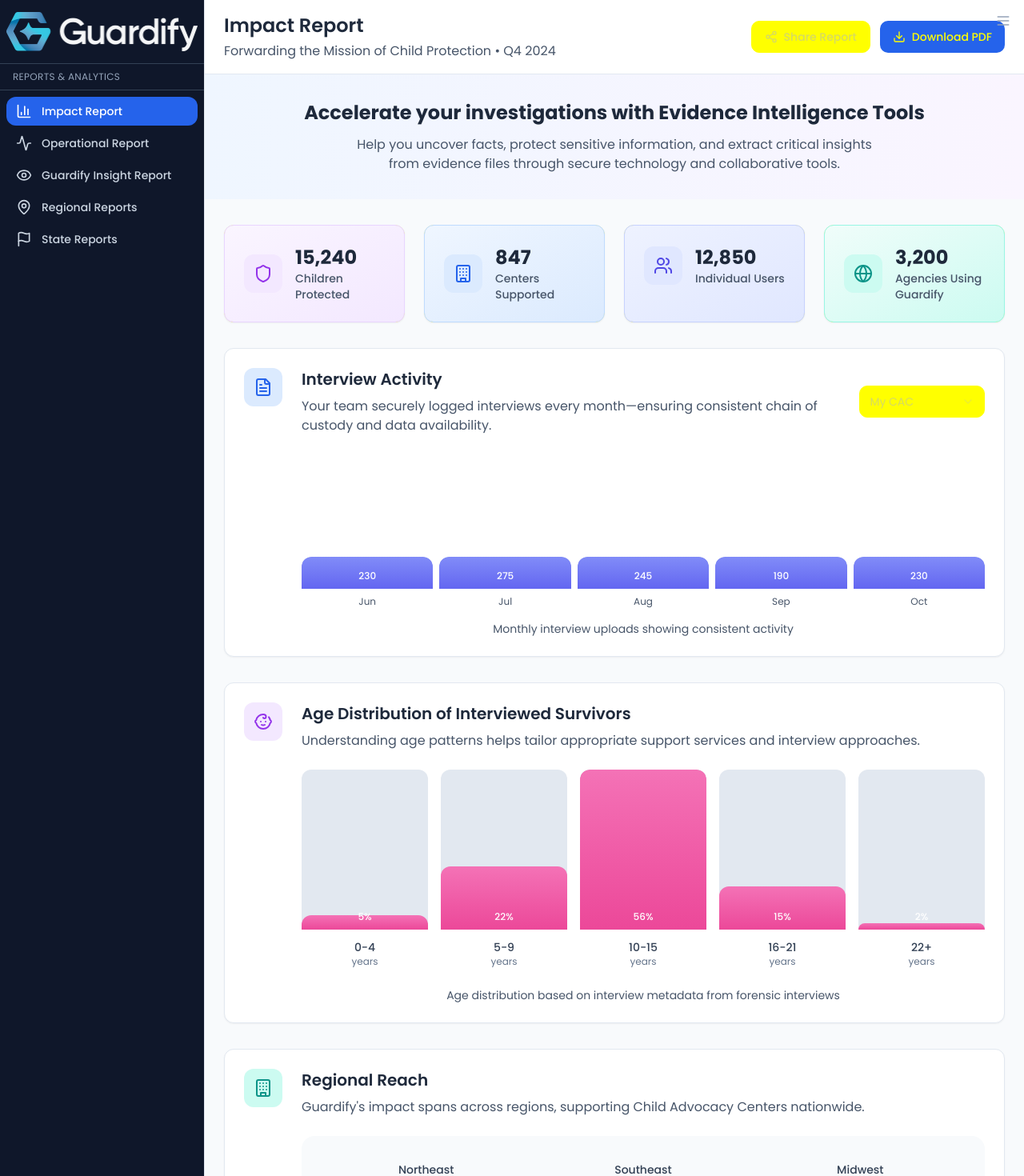
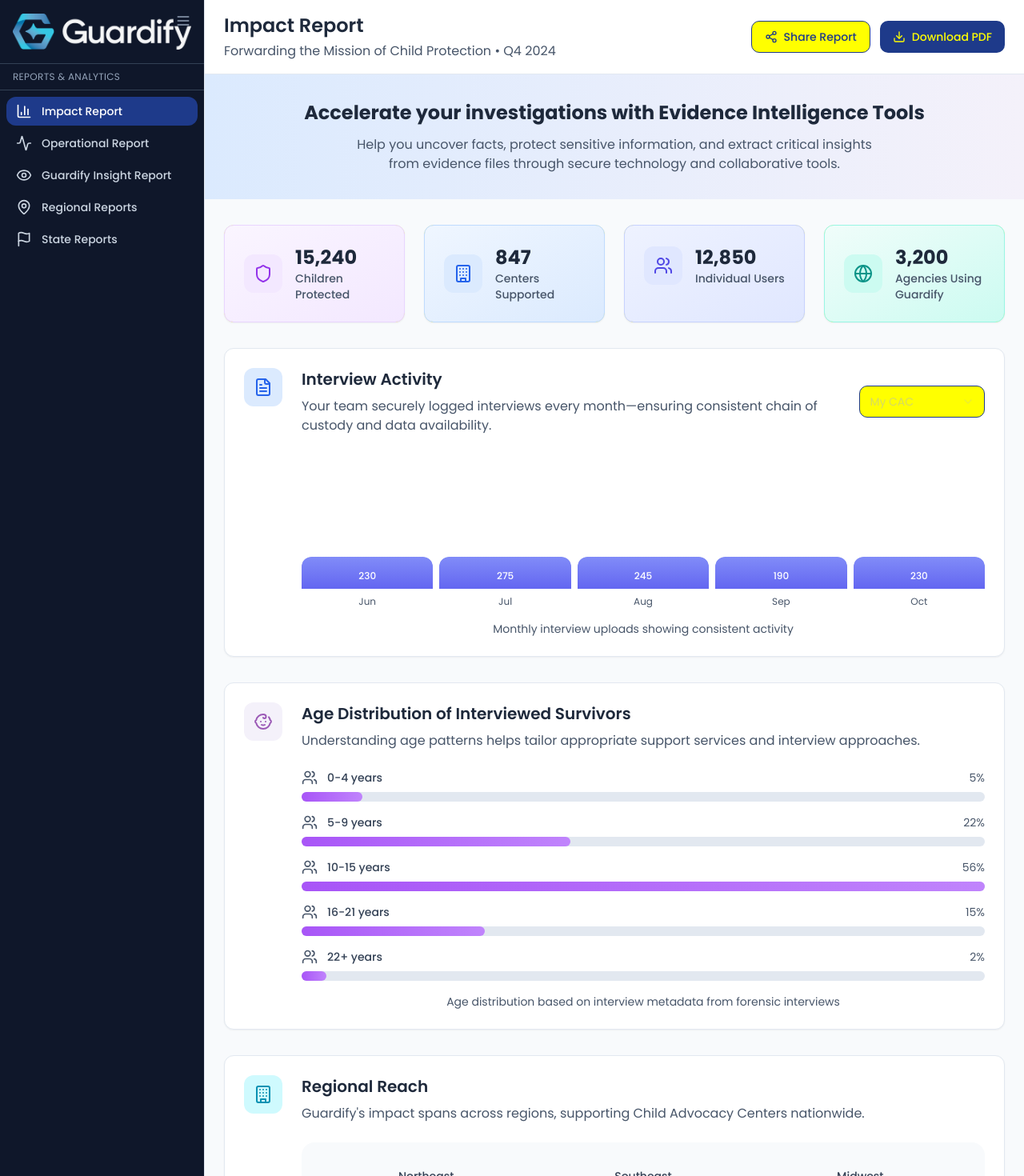
Before and after one commit to Leo-Torre5/guardify-impact-visuals, a React (Vite) app: page / in a window 1280 px wide. Shown: the top 1470 px of the page at 80% size. Built offline with nearby package versions, Linux system fonts and the light colour scheme.

Commit message:
Refactor: Update charts and color scheme
- Replaced the bar chart in the Age Distribution section with the Agency Engagement chart style.
- Updated the "Share Report" button and "My CAC" filter menu to use the brand's dark blue color.

```diff
--- a/src/components/ImpactReport.tsx
+++ b/src/components/ImpactReport.tsx
@@ -97,15 +97,15 @@ const ImpactReport = () => {
   ];
 
   return (
-    <div className="min-h-screen bg-slate-50 flex font-['Poppins',sans-serif]">
+    <div className="min-h-screen bg-slate-50 flex font-poppins">
       {/* Sidebar */}
       <div className={`${sidebarOpen ? 'w-64' : 'w-16'} transition-all duration-300 bg-slate-900 border-r border-slate-200 flex flex-col`}>
         {/* Header */}
-        <div className="h-20 flex items-center justify-center px-2 border-b border-slate-700">
+        <div className="h-20 flex items-center justify-center px-4 border-b border-slate-700 relative">
           <img
             src="/lovable-uploads/e1111ea8-8945-4c8f-9650-3ca0866a27a7.png"
-            alt="Guardify Logo"
-            className={`${sidebarOpen ? 'w-full h-16' : 'w-12 h-12'} object-contain transition-all duration-300`}
+            alt="Logo"
+            className="w-full h-12 object-contain"
           />
           <button
             onClick={() => setSidebarOpen(!sidebarOpen)}
@@ -118,7 +118,7 @@ const ImpactReport = () => {
         {/* Subtitle */}
         {sidebarOpen && (
           <div className="px-4 py-2 border-b border-slate-700">
-            <div className="text-xs text-slate-400 uppercase tracking-wide font-['Poppins',sans-serif]">Reports & Analytics</div>
+            <div className="text-xs text-slate-400 uppercase tracking-wide font-poppins">Reports & Analytics</div>
           </div>
         )}
 
@@ -127,9 +127,9 @@ const ImpactReport = () => {
           {sidebarItems.map((item, index) => (
             <div
               key={index}
-              className={`flex items-center gap-3 px-3 py-2 rounded-lg transition-colors font-['Poppins',sans-serif] ${
+              className={`flex items-center gap-3 px-3 py-2 rounded-lg transition-colors font-poppins ${
                 item.active
-                  ? 'bg-blue-600 text-white'
+                  ? 'bg-guardify-navy-blue text-white'
                   : 'text-slate-300 hover:bg-slate-800 hover:text-white'
               }`}
             >
@@ -144,7 +144,7 @@ const ImpactReport = () => {
         {/* User section */}
         {sidebarOpen && (
           <div className="p-4 border-t border-slate-700">
-            <div className="text-xs text-slate-400 font-['Poppins',sans-serif]">leo.t@guardify.com</div>
+            <div className="text-xs text-slate-400 font-poppins">leo.t@guardify.com</div>
           </div>
         )}
       </div>
@@ -155,15 +155,15 @@ const ImpactReport = () => {
         <div className="bg-white border-b border-slate-200 px-6 py-4">
           <div className="flex items-center justify-between">
             <div>
-              <h1 className="text-2xl font-semibold text-slate-800 font-['Poppins',sans-serif]">Impact Report</h1>
-              <p className="text-slate-600 mt-1 font-['Poppins',sans-serif]">Forwarding the Mission of Child Protection • Q4 2024</p>
+              <h1 className="text-2xl font-semibold text-slate-800 font-poppins">Impact Report</h1>
+              <p className="text-slate-600 mt-1 font-poppins">Forwarding the Mission of Child Protection • Q4 2024</p>
             </div>
             <div className="flex gap-3">
-              <Button variant="outline" className="flex items-center gap-2 font-['Poppins',sans-serif]">
+              <Button variant="outline" className="flex items-center gap-2 font-poppins border-guardify-navy-blue text-guardify-navy-blue hover:bg-guardify-navy-blue hover:text-white">
                 <Share2 className="w-4 h-4" />
                 Share Report
               </Button>
-              <Button className="flex items-center gap-2 bg-blue-600 hover:bg-blue-700 font-['Poppins',sans-serif]">
+              <Button className="flex items-center gap-2 bg-guardify-navy-blue hover:bg-guardify-blue font-poppins">
                 <Download className="w-4 h-4" />
                 Download PDF
               </Button>
@@ -172,12 +172,12 @@ const ImpactReport = () => {
         </div>
 
         {/* Mission Statement */}
-        <div className="px-6 py-8 bg-gradient-to-r from-blue-50 to-purple-50">
+        <div className="px-6 py-8 bg-gradient-to-r from-guardify-blue-light to-guardify-purple-light">
           <div className="text-center">
-            <h2 className="text-2xl font-bold text-slate-800 mb-3 font-['Poppins',sans-serif]">
+            <h2 className="text-2xl font-bold text-slate-800 mb-3 font-poppins">
               Accelerate your investigations with Evidence Intelligence Tools
             </h2>
-            <p className="text-slate-600 max-w-2xl mx-auto font-['Poppins',sans-serif]">
+            <p className="text-slate-600 max-w-2xl mx-auto font-poppins">
               Help you uncover facts, protect sensitive information, and extract critical insights from evidence files through secure technology and collaborative tools.
             </p>
           </div>
@@ -192,24 +192,24 @@ const ImpactReport = () => {
           {/* Interview Activity with Filter */}
           <Card className="p-6 bg-white shadow-sm border border-slate-200 rounded-xl">
             <div className="flex items-start gap-6">
-              <div className="w-12 h-12 bg-blue-100 rounded-xl flex items-center justify-center flex-shrink-0">
-                <FileText className="w-6 h-6 text-blue-600" />
+              <div className="w-12 h-12 bg-guardify-blue-light rounded-xl flex items-center justify-center flex-shrink-0">
+                <FileText className="w-6 h-6 text-guardify-blue" />
               </div>
               <div className="flex-1">
                 <div className="flex items-center justify-between mb-6">
                   <div>
-                    <h3 className="text-xl font-semibold text-slate-800 mb-2 font-['Poppins',sans-serif]">Interview Activity</h3>
-                    <p className="text-slate-600 font-['Poppins',sans-serif]">
+                    <h3 className="text-xl font-semibold text-slate-800 mb-2 font-poppins">Interview Activity</h3>
+                    <p className="text-slate-600 font-poppins">
                       Your team securely logged interviews every month—ensuring consistent chain of custody and data availability.
                     </p>
                   </div>
                   <Select value={viewFilter} onValueChange={setViewFilter}>
-                    <SelectTrigger className="w-48 font-['Poppins',sans-serif]">
+                    <SelectTrigger className="w-48 font-poppins border-guardify-navy-blue focus:ring-guardify-navy-blue">
                       <SelectValue placeholder="Select view" />
                     </SelectTrigger>
-                    <SelectContent>
-                      <SelectItem value="my-cac">My CAC</SelectItem>
-                      <SelectItem value="nationwide">Nationwide</SelectItem>
+                    <SelectContent className="bg-white border-guardify-navy-blue">
+                      <SelectItem value="my-cac" className="focus:bg-guardify-blue-light focus:text-guardify-navy-blue">My CAC</SelectItem>
+                      <SelectItem value="nationwide" className="focus:bg-guardify-blue-light focus:text-guardify-navy-blue">Nationwide</SelectItem>
                     </SelectContent>
                   </Select>
                 </div>
@@ -221,12 +221,12 @@ const ImpactReport = () => {
           {/* Age Distribution */}
           <Card className="p-6 bg-white shadow-sm border border-slate-200 rounded-xl">
             <div className="flex items-start gap-6">
-              <div className="w-12 h-12 bg-purple-100 rounded-xl flex items-center justify-center flex-shrink-0">
-                <Baby className="w-6 h-6 text-purple-600" />
+              <div className="w-12 h-12 bg-guardify-purple-light rounded-xl flex items-center justify-center flex-shrink-0">
+                <Baby className="w-6 h-6 text-guardify-purple" />
               </div>
               <div className="flex-1">
-                <h3 className="text-xl font-semibold text-slate-800 mb-2 font-['Poppins',sans-serif]">Age Distribution of Interviewed Survivors</h3>
-                <p className="text-slate-600 mb-6 font-['Poppins',sans-serif]">
+                <h3 className="text-xl font-semibold text-slate-800 mb-2 font-poppins">Age Distribution of Interviewed Survivors</h3>
+                <p className="text-slate-600 mb-6 font-poppins">
                   Understanding age patterns helps tailor appropriate support services and interview approaches.
                 </p>
                 <AgeDistributionChart data={reportData.age_distribution} />
@@ -237,12 +237,12 @@ const ImpactReport = () => {
           {/* Regional Reach */}
           <Card className="p-6 bg-white shadow-sm border border-slate-200 rounded-xl">
             <div className="flex items-start gap-6">
-              <div className="w-12 h-12 bg-teal-100 rounded-xl flex items-center justify-center flex-shrink-0">
-                <Building className="w-6 h-6 text-teal-600" />
+              <div className="w-12 h-12 bg-guardify-teal-light rounded-xl flex items-center justify-center flex-shrink-0">
+                <Building className="w-6 h-6 text-guardify-teal" />
               </div>
               <div className="flex-1">
-                <h3 className="text-xl font-semibold text-slate-800 mb-2 font-['Poppins',sans-serif]">Regional Reach</h3>
-                <p className="text-slate-600 mb-6 font-['Poppins',sans-serif]">
+                <h3 className="text-xl font-semibold text-slate-800 mb-2 font-poppins">Regional Reach</h3>
+                <p className="text-slate-600 mb-6 font-poppins">
                   Guardify's impact spans across regions, supporting Child Advocacy Centers nationwide.
                 </p>
                 <RegionalReachChart />
@@ -253,12 +253,12 @@ const ImpactReport = () => {
           {/* Agency Engagement */}
           <Card className="p-6 bg-white shadow-sm border border-slate-200 rounded-xl">
             <div className="flex items-start gap-6">
-              <div className="w-12 h-12 bg-indigo-100 rounded-xl flex items-center justify-center flex-shrink-0">
-                <Users className="w-6 h-6 text-indigo-600" />
+              <div className="w-12 h-12 bg-guardify-blue-light rounded-xl flex items-center justify-center flex-shrink-0">
+                <Users className="w-6 h-6 text-guardify-blue" />
               </div>
               <div className="flex-1">
-                <h3 className="text-xl font-semibold text-slate-800 mb-2 font-['Poppins',sans-serif]">Agencies Engaged Across MDT</h3>
-                <p className="text-slate-600 mb-6 font-['Poppins',sans-serif]">
+                <h3 className="text-xl font-semibold text-slate-800 mb-2 font-poppins">Agencies Engaged Across MDT</h3>
+                <p className="text-slate-600 mb-6 font-poppins">
                   Multi-disciplinary team collaboration ensures comprehensive support for each case.
                 </p>
                 <AgencyEngagementChart data={reportData.agency_engagement} />
@@ -269,12 +269,12 @@ const ImpactReport = () => {
           {/* Cost Savings */}
           <Card className="p-6 bg-white shadow-sm border border-slate-200 rounded-xl">
             <div className="flex items-start gap-6">
-              <div className="w-12 h-12 bg-teal-100 rounded-xl flex items-center justify-center flex-shrink-0">
-                <Clock className="w-6 h-6 text-teal-600" />
+              <div className="w-12 h-12 bg-guardify-teal-light rounded-xl flex items-center justify-center flex-shrink-0">
+                <Clock className="w-6 h-6 text-guardify-teal" />
               </div>
               <div className="flex-1">
-                <h3 className="text-xl font-semibold text-slate-800 mb-2 font-['Poppins',sans-serif]">Quantified Savings & Time Saved</h3>
-                <p className="text-slate-600 mb-6 font-['Poppins',sans-serif]">
+                <h3 className="text-xl font-semibold text-slate-800 mb-2 font-poppins">Quantified Savings & Time Saved</h3>
+                <p className="text-slate-600 mb-6 font-poppins">
                   Digital workflows eliminate traditional costs while saving valuable staff time.
                 </p>
                 <CostSavingsChart
@@ -289,7 +289,7 @@ const ImpactReport = () => {
         {/* Footer */}
         <div className="bg-slate-50 px-6 py-4 border-t border-slate-200">
           <div className="text-center">
-            <p className="text-slate-600 text-sm font-['Poppins',sans-serif]">
+            <p className="text-slate-600 text-sm font-poppins">
               Generated by Guardify • Child Advocacy Center Technology Platform
             </p>
           </div>
--- a/src/components/charts/AgeDistributionChart.tsx
+++ b/src/components/charts/AgeDistributionChart.tsx
@@ -1,5 +1,6 @@
 
 import React from 'react';
+import { Users } from 'lucide-react';
 
 interface AgeDistributionChartProps {
   data: {
@@ -13,38 +14,37 @@ interface AgeDistributionChartProps {
 
 const AgeDistributionChart: React.FC<AgeDistributionChartProps> = ({ data }) => {
   const ageGroups = Object.entries(data).map(([age, percentage]) => ({
-    age,
-    percentage,
-    count: Math.round(percentage * 10) // Mock count for display
+    age: `${age} years`,
+    percentage
   }));
 
   const maxPercentage = Math.max(...ageGroups.map(group => group.percentage));
 
   return (
-    <div className="space-y-6">
-      <div className="grid grid-cols-5 gap-4">
-        {ageGroups.map((group, index) => {
-          const height = (group.percentage / maxPercentage) * 200;
-          return (
-            <div key={index} className="flex flex-col items-center">
-              <div className="w-full bg-slate-200 rounded-t-lg relative overflow-hidden mb-3" style={{ height: '200px' }}>
-                <div
-                  className="bg-gradient-to-t from-pink-500 to-pink-400 w-full rounded-t-lg transition-all duration-1000 ease-out flex items-end justify-center pb-2 absolute bottom-0"
-                  style={{ height: `${height}px` }}
-                >
-                  <span className="text-white text-xs font-medium">{group.percentage}%</span>
-                </div>
+    <div className="space-y-4">
+      {ageGroups.map((group, index) => {
+        const width = (group.percentage / maxPercentage) * 100;
+
+        return (
+          <div key={index} className="space-y-2">
+            <div className="flex items-center justify-between">
+              <div className="flex items-center gap-3">
+                <Users className="w-5 h-5 text-slate-600" />
+                <span className="text-sm font-medium text-slate-700 font-poppins">{group.age}</span>
               </div>
-              <div className="text-center">
-                <div className="text-sm font-medium text-slate-700">{group.age}</div>
-                <div className="text-xs text-slate-500">years</div>
-              </div>
+              <span className="text-sm text-slate-600 font-poppins">{group.percentage}%</span>
             </div>
-          );
-        })}
-      </div>
-      <div className="text-center">
-        <div className="text-sm text-slate-600">
+            <div className="w-full bg-slate-200 rounded-full h-3">
+              <div
+                className="h-3 rounded-full bg-gradient-to-r from-purple-500 to-purple-400 transition-all duration-1000 ease-out"
+                style={{ width: `${width}%` }}
+              />
+            </div>
+          </div>
+        );
+      })}
+      <div className="text-center mt-6">
+        <div className="text-sm text-slate-600 font-poppins">
           Age distribution based on interview metadata from forensic interviews
         </div>
       </div>
```
